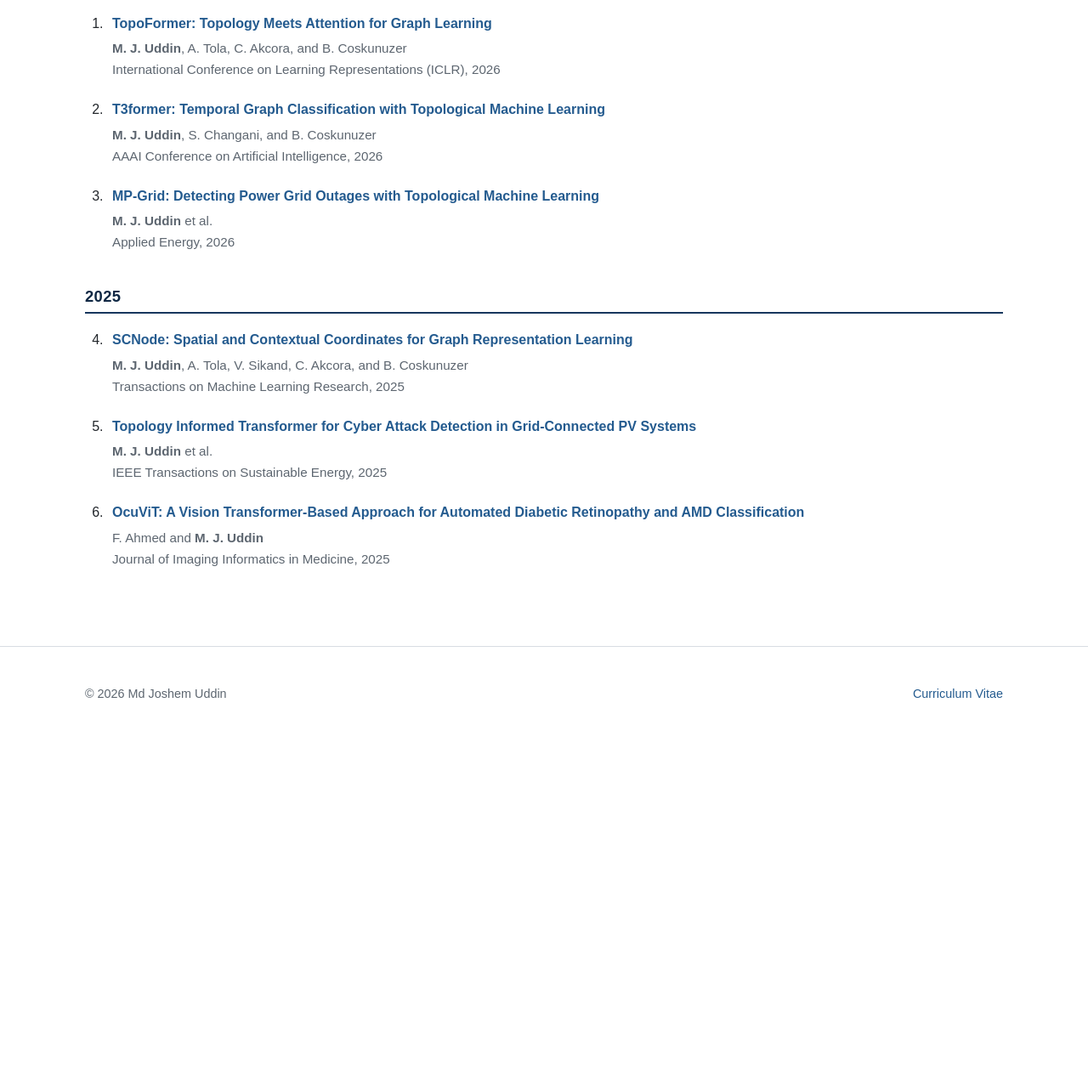
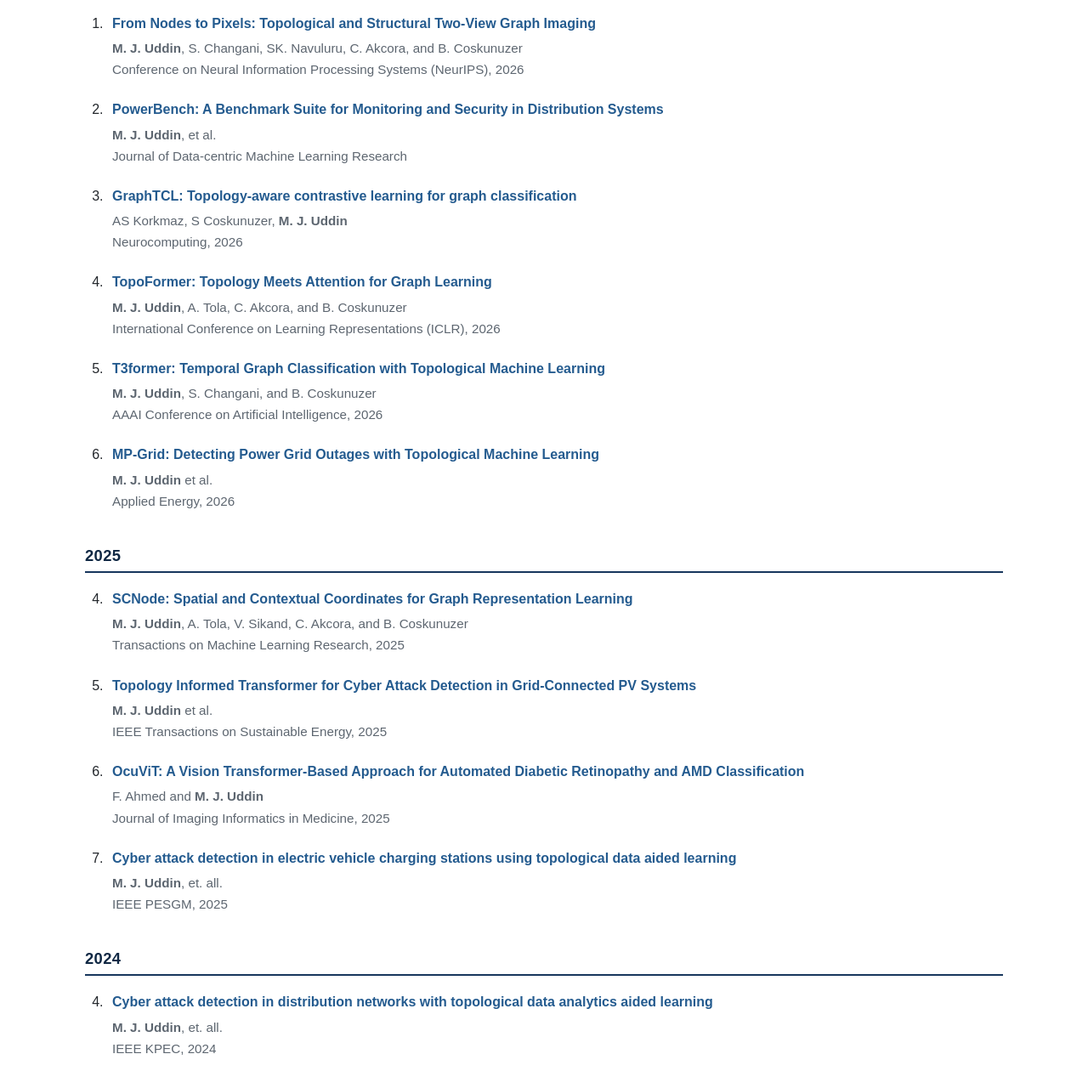
Before and after one commit to joshem163/joshem163.github.io, a plain HTML site: page publications.html in a window 1280 px wide. Shown: the part 500-1780 px from the top of the page at 85% size. Before the commit the page ends 1384 px from the top, so only its background shows below. Drawn offline with Linux system fonts and the light colour scheme.

Commit message:
Update publications.html

```diff
--- a/publications.html
+++ b/publications.html
@@ -18,7 +18,10 @@
 
       <h2 class="publication-year">2026</h2>
       <ol class="publication-list">
-        <li><a class="publication-title" href="https://openreview.net/forum?id=xanpQt9YZh" target="_blank" rel="noopener">TopoFormer: Topology Meets Attention for Graph Learning</a><span class="publication-authors"><strong>M. J. Uddin</strong>, A. Tola, C. Akcora, and B. Coskunuzer</span><span class="publication-venue">International Conference on Learning Representations (ICLR), 2026</span></li>
+        <li><a class="publication-title" href="https://arxiv.org/abs/2611.14750" target="_blank" rel="noopener">From Nodes to Pixels: Topological and Structural Two-View Graph Imaging</a><span class="publication-authors"><strong>M. J. Uddin</strong>, S. Changani, SK. Navuluru, C. Akcora, and B. Coskunuzer</span><span class="publication-venue">Conference on Neural Information Processing Systems (NeurIPS), 2026</span></li>
+        <li><a class="publication-title" href="https://data.mlr.press/assets/pdf/v03-29.pdf" target="_blank" rel="noopener">PowerBench: A Benchmark Suite for Monitoring and Security in Distribution Systems</a><span class="publication-authors"><strong>M. J. Uddin</strong>, et al.</span><span class="publication-venue">Journal of Data-centric Machine Learning Research</span></li>
+        <li><a class="publication-title" href="https://www.sciencedirect.com/science/article/pii/S0925231226025816" target="_blank" rel="noopener">GraphTCL: Topology-aware contrastive learning for graph classification</a><span class="publication-authors"> AS Korkmaz, S Coskunuzer, <strong>M. J. Uddin</strong> </span><span class="publication-venue">Neurocomputing, 2026</span></li>
+        <li><a class="publication-title" href="https://proceedings.iclr.cc/paper_files/paper/2026/hash/716a5d5f4a0c411cf9a1d39118a674d1-Abstract-Conference.html" target="_blank" rel="noopener">TopoFormer: Topology Meets Attention for Graph Learning</a><span class="publication-authors"><strong>M. J. Uddin</strong>, A. Tola, C. Akcora, and B. Coskunuzer</span><span class="publication-venue">International Conference on Learning Representations (ICLR), 2026</span></li>
         <li><a class="publication-title" href="https://ojs.aaai.org/index.php/AAAI/article/view/39804" target="_blank" rel="noopener">T3former: Temporal Graph Classification with Topological Machine Learning</a><span class="publication-authors"><strong>M. J. Uddin</strong>, S. Changani, and B. Coskunuzer</span><span class="publication-venue">AAAI Conference on Artificial Intelligence, 2026</span></li>
         <li><a class="publication-title" href="https://www.sciencedirect.com/science/article/pii/S0306261926001534" target="_blank" rel="noopener">MP-Grid: Detecting Power Grid Outages with Topological Machine Learning</a><span class="publication-authors"><strong>M. J. Uddin</strong> et al.</span><span class="publication-venue">Applied Energy, 2026</span></li>
       </ol>
@@ -28,6 +31,11 @@
         <li><a class="publication-title" href="https://openreview.net/forum?id=wdcdKeFbfQ" target="_blank" rel="noopener">SCNode: Spatial and Contextual Coordinates for Graph Representation Learning</a><span class="publication-authors"><strong>M. J. Uddin</strong>, A. Tola, V. Sikand, C. Akcora, and B. Coskunuzer</span><span class="publication-venue">Transactions on Machine Learning Research, 2025</span></li>
         <li><a class="publication-title" href="https://ieeexplore.ieee.org/abstract/document/11319260" target="_blank" rel="noopener">Topology Informed Transformer for Cyber Attack Detection in Grid-Connected PV Systems</a><span class="publication-authors"><strong>M. J. Uddin</strong> et al.</span><span class="publication-venue">IEEE Transactions on Sustainable Energy, 2025</span></li>
         <li><a class="publication-title" href="https://link.springer.com/article/10.1007/s10278-025-01676-3" target="_blank" rel="noopener">OcuViT: A Vision Transformer-Based Approach for Automated Diabetic Retinopathy and AMD Classification</a><span class="publication-authors">F. Ahmed and <strong>M. J. Uddin</strong></span><span class="publication-venue">Journal of Imaging Informatics in Medicine, 2025</span></li>
+        <li><a class="publication-title" href="https://ieeexplore.ieee.org/abstract/document/11225416" target="_blank" rel="noopener">Cyber attack detection in electric vehicle charging stations using topological data aided learning</a><span class="publication-authors"><strong>M. J. Uddin</strong>, et. all.</span><span class="publication-venue">IEEE PESGM, 2025</span></li>
+      </ol>
+      <h2 class="publication-year">2024</h2>
+      <ol class="publication-list" start="4">
+        <li><a class="publication-title" href="https://ieeexplore.ieee.org/abstract/document/10676194" target="_blank" rel="noopener">Cyber attack detection in distribution networks with topological data analytics aided learning</a><span class="publication-authors"><strong>M. J. Uddin</strong>, et. all.</span><span class="publication-venue">IEEE KPEC, 2024</span></li>
       </ol>
     </div>
   </main>
```
